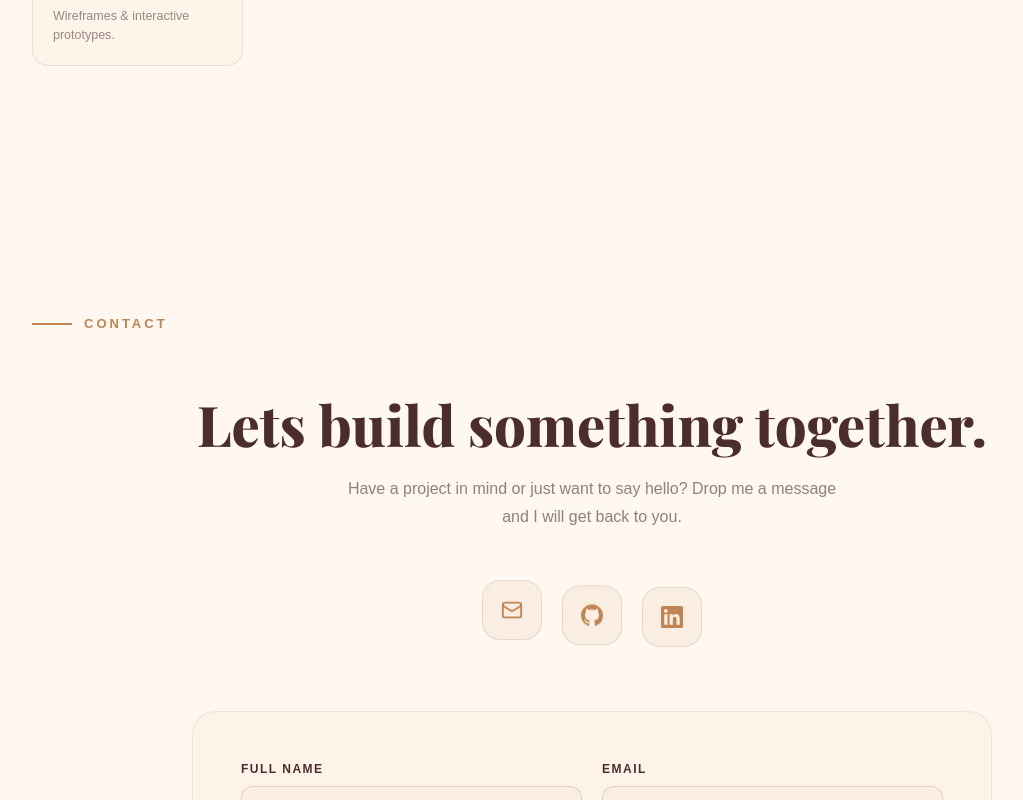
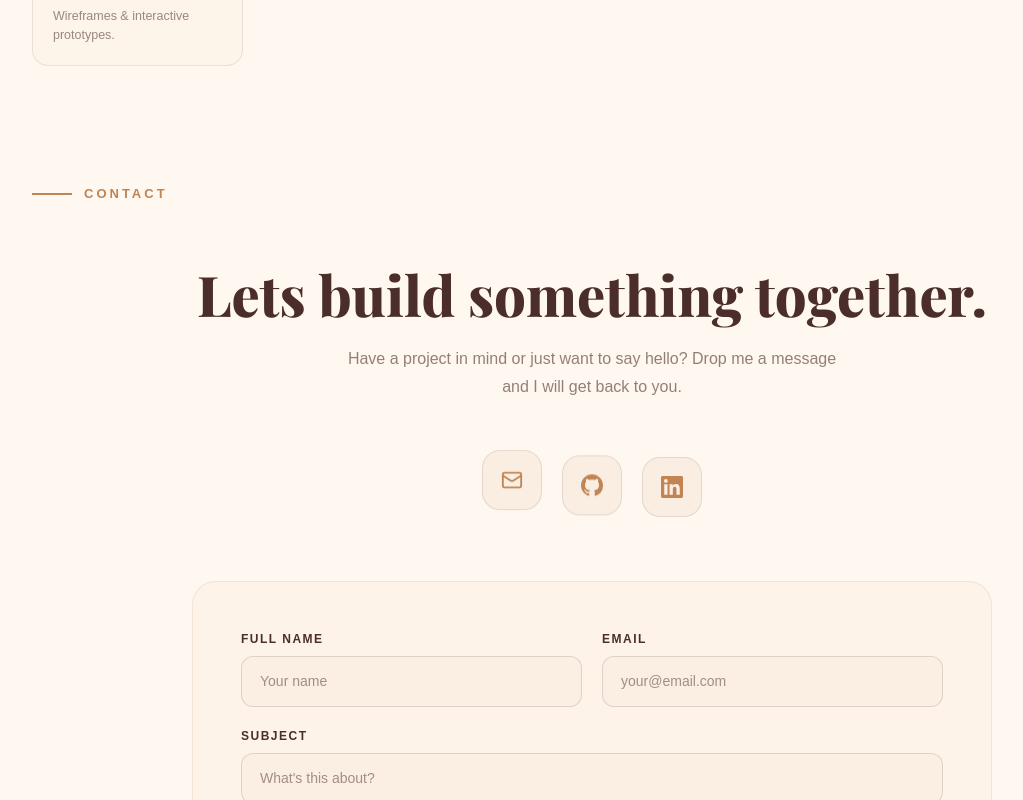
Before and after one commit to wiissal/wiissal-portfolio, a Next.js app: page / in a window 1280 px wide. Shown: the part 5800-6600 px from the top of the page, without its empty margins (48-1071 px from the left). Built offline with nearby package versions, Linux system fonts and the light colour scheme.

Commit message:
fix(spacing): reduce services bottom padding

```diff
--- a/src/app/components/Contact.jsx
+++ b/src/app/components/Contact.jsx
@@ -92,7 +92,7 @@ export default function Contact() {
         .ci-0:hover,.ci-1:hover,.ci-2:hover{animation-play-state:paused;}
       `}</style>
 
-      <section ref={sectionRef} id="contact" style={{ backgroundColor: "#fff8f0", padding: "100px 0", scrollMarginTop: "80px" }}>
+      <section ref={sectionRef} id="contact" style={{ backgroundColor: "#fff8f0", padding: "60px 0", scrollMarginTop: "40px" }}>
         <div style={{ maxWidth: 1200, margin: "0 auto", padding: "0 40px" }}>
 
           {/* Section label */}
--- a/src/app/components/Services.jsx
+++ b/src/app/components/Services.jsx
@@ -77,7 +77,7 @@ export default function Services() {
         }
       `}</style>
 
-      <section ref={sectionRef} id="services" className="services-wrapper" style={{ backgroundColor: "#fff8f0", padding: "40px 0 100px", scrollMarginTop: "80px" }}>
+      <section ref={sectionRef} id="services" className="services-wrapper" style={{ backgroundColor: "#fff8f0", padding: "40px 0 10px", scrollMarginTop: "80px" }}>
         <div className="services-inner" style={{ maxWidth: 1200, margin: "0 auto", padding: "0 40px" }}>
 
           {/* Section label */}
```
